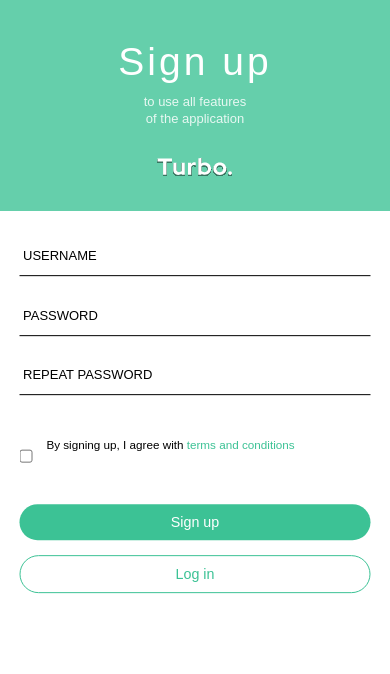
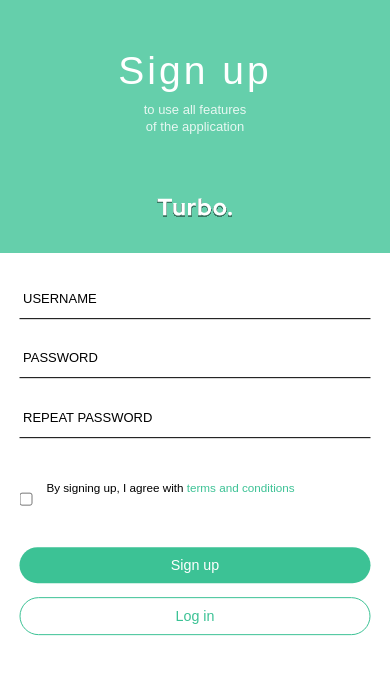
Before and after one commit to code-art4/Sign-up-form, a plain HTML site: page index.html in a window 390 px wide. Drawn offline with Linux system fonts and the light colour scheme.

Commit message:
Update style.css

```diff
--- a/style.css
+++ b/style.css
@@ -261,10 +261,10 @@
             }
             .col {
                 width: 100%;
-                height: 70vh;
+                height: 50vh;
             }
             .col.bg-green {
-                height: 25vh !important;
+                height: 30vh !important;
             }
             form {
                 width: 90%;
```
